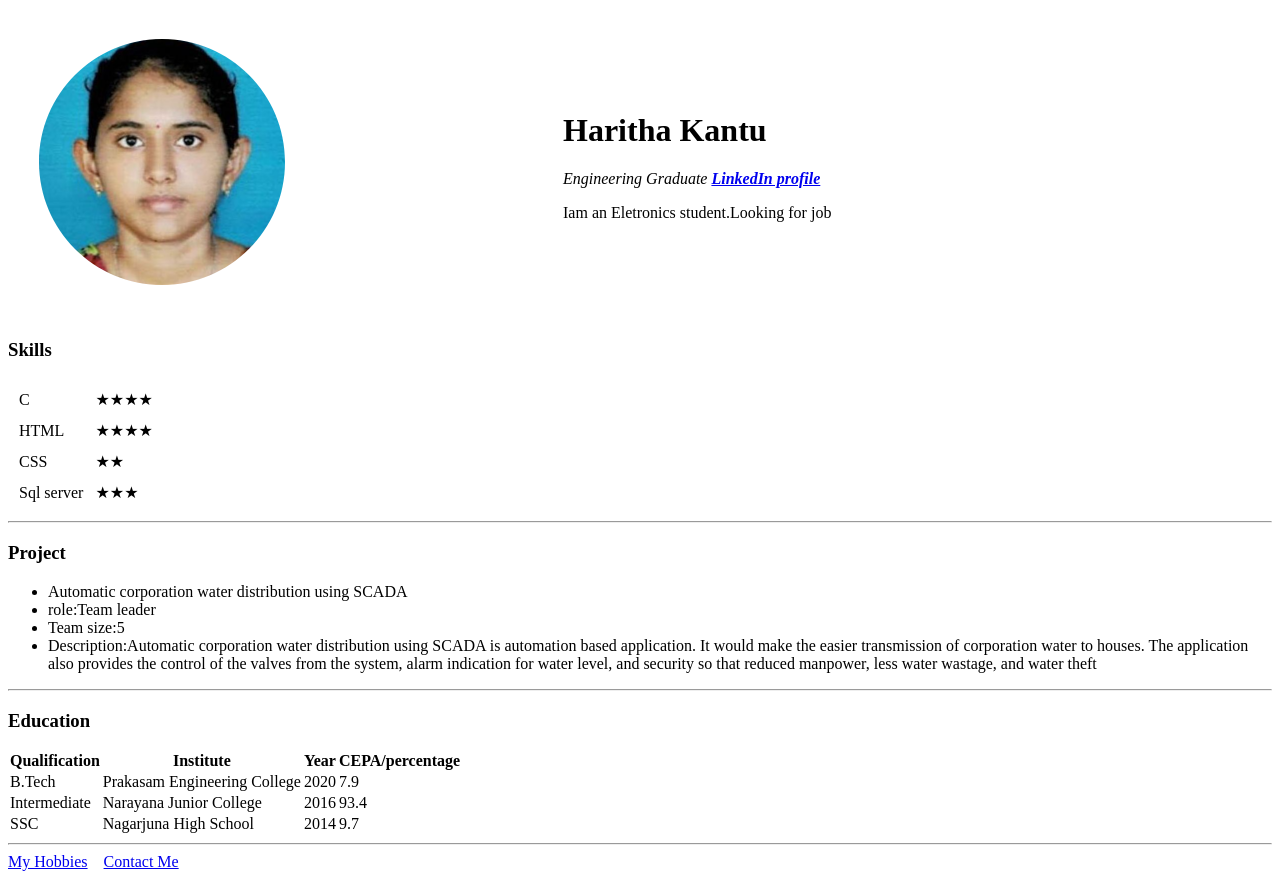
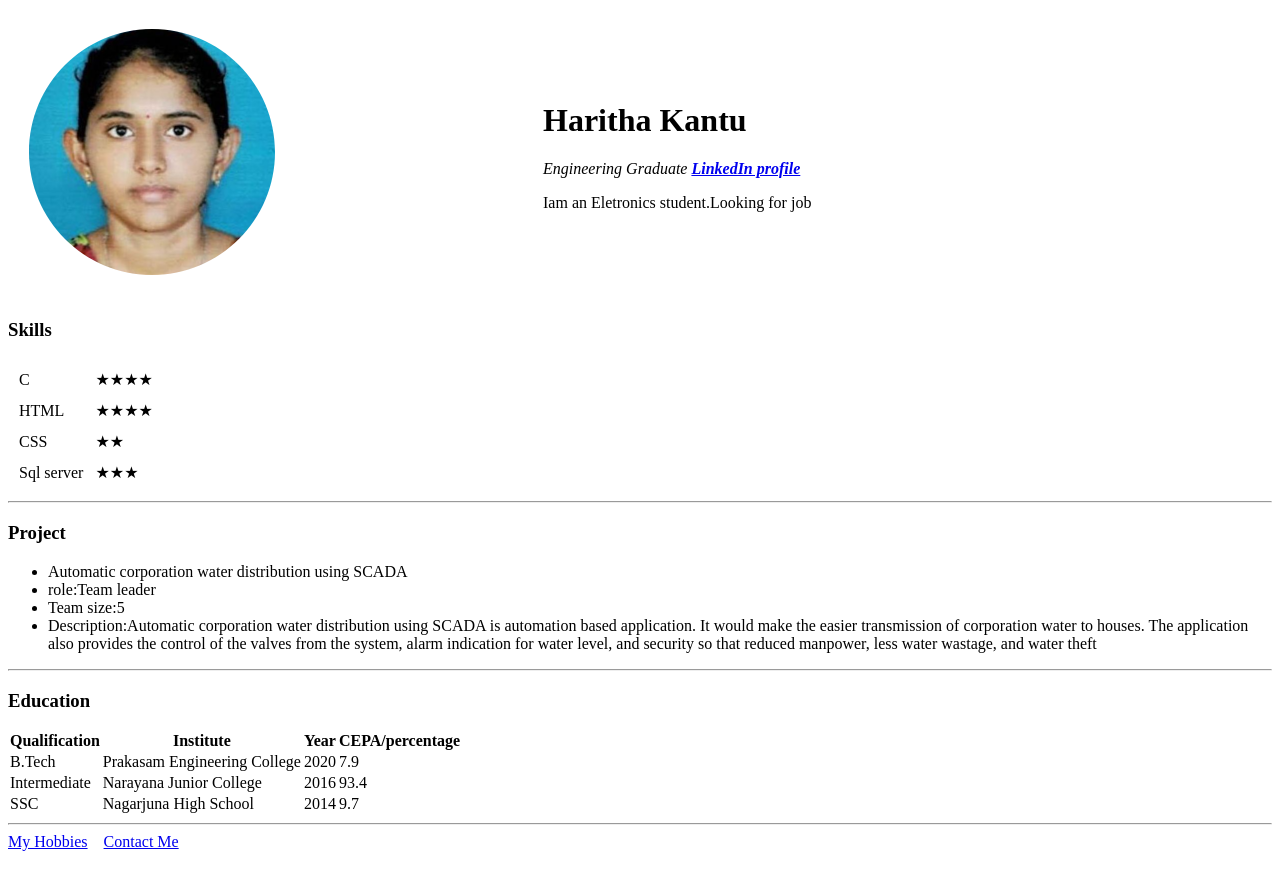
Before and after one commit to HarithaKantu/cv, a plain HTML site: page index.html in a window 1280 px wide. Drawn offline with Linux system fonts and the light colour scheme.

Commit message:
Update index.html

```diff
--- a/index.html
+++ b/index.html
@@ -7,7 +7,7 @@
     <title>Haritha's personal website</title>
 </head>
 <body>
-    <table cellspacing="30">
+    <table cellspacing="20">
         <tr>
             <td><img src="Haritha kantu photo.png"width="50%"alt="Haritha profile picture"></td>
             <td><h1>Haritha Kantu</h1>
```
